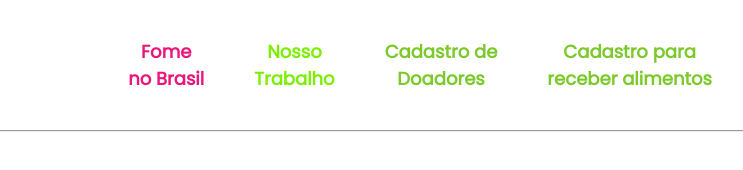
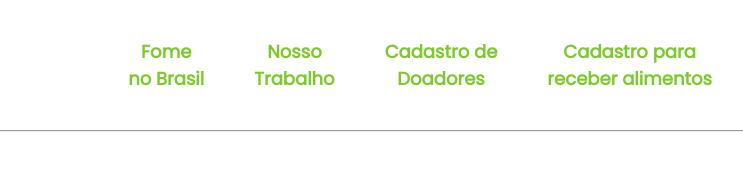
Before and after one commit to TiagoBarbosa88/Projeto-Maos_Unidas, a plain HTML site: page index.html in a window 1280 px wide. Shown: the top 170 px of the page, 451-1194 px from the left. Drawn offline with Linux system fonts and the light colour scheme.

Commit message:
Atualização do header

```diff
--- a/css/style.css
+++ b/css/style.css
@@ -47,16 +47,9 @@ header {
   color: #7CC92A;
 }
 
-.menu #active {
+.menu a:hover {
+  opacity: 0.7;
   color: #EA167B;
 }
 
-.menu #active-2 {
-  color: #7CEF01;
-}
-
-.menu a:hover {
-  opacity: 0.7;
-}
-
 /* Fim do Css do Header */
--- a/index.html
+++ b/index.html
@@ -13,8 +13,8 @@
 
     <div class="menu-container">
       <ul class="menu">
-        <li><a href="#" id="active">Fome <br>no Brasil</a></li>
-        <li><a id="active-2" href="#">Nosso<br>Trabalho</a></li>
+        <li><a href="#">Fome <br>no Brasil</a></li>
+        <li><a href="#">Nosso<br>Trabalho</a></li>
         <li><a href="#">Cadastro de <br> Doadores</a></li>
         <li><a href="#">Cadastro para <br>receber alimentos</a></li>
       </ul>
```
